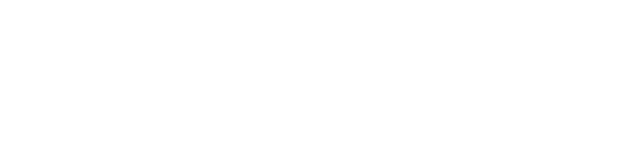
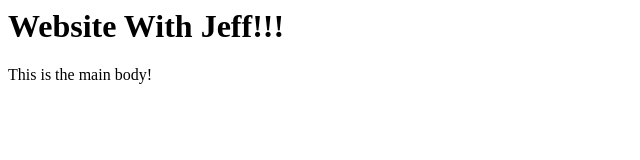
Before and after one commit to mascar235/Website-_with_Jeff, a plain HTML site: page index.html in a window 1280 px wide. Shown: the whole page, without its empty margins (0-640 px from the left). Drawn offline with Linux system fonts and the light colour scheme.

Commit message:
Added basic structure to the website

```diff
--- a/index.html
+++ b/index.html
@@ -1,3 +1,13 @@
 <html>
+    <head>
 
+    </head>
+    <body>
+            <div class="header">
+                <h1>Website With Jeff!!!</h1>
+            </div>
+            <div class="body">
+                <p>This is the main body!</p>
+            </div>
+    </body>
 </html>
```
